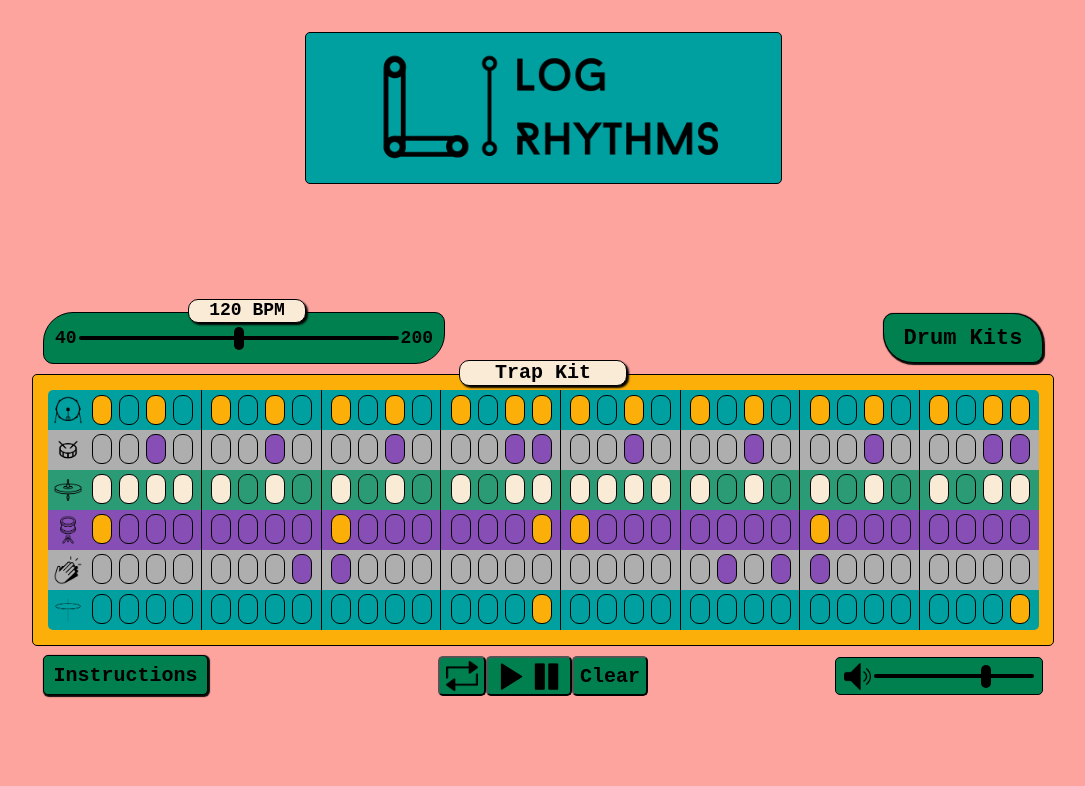
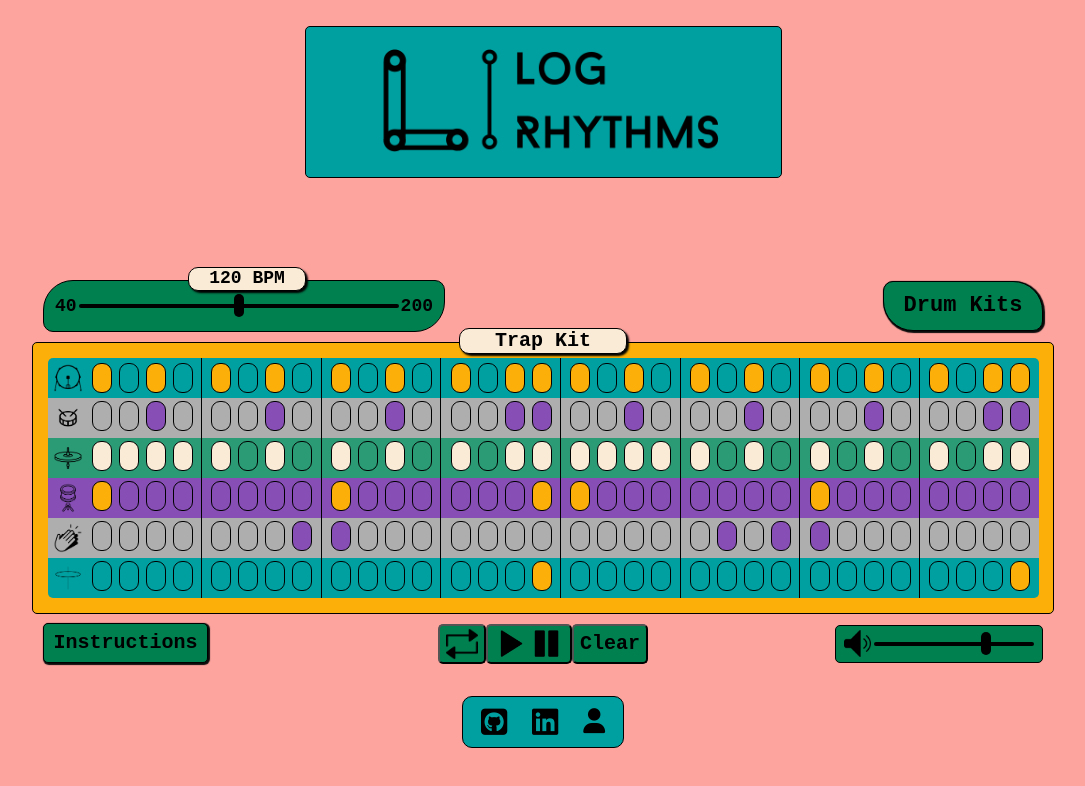
Before and after one commit to Colemartindale/Log-Rhythms, a website built with webpack: page index.html in a window 1280 px wide. Shown: the whole page, without its empty margins (97-1182 px from the left). Built offline with nearby package versions, Linux system fonts and the light colour scheme; files whose address does not match are found by name.

Commit message:
Include footer links

```diff
--- a/index.html
+++ b/index.html
@@ -7,6 +7,9 @@
     <meta http-equiv="X-UA-Compatible" content="ie=edge" />
     <link rel="icon" type='image' href="../assets/logos/LRtablogo.png" />
     <link rel="stylesheet" href="./dist/main.css" />
+    <link rel="stylesheet" href="https://cdn.jsdelivr.net/gh/devicons/devicon@v2.15.1/devicon.min.css">
+    <link rel="stylesheet" href="path/to/font-awesome/css/font-awesome.min.css">
+    <script src="https://kit.fontawesome.com/fafcaae853.js" crossorigin="anonymous"></script>
     <script src="./dist/main.js"></script>
     <title>Log Rhythms</title>
   </head>
@@ -749,6 +752,18 @@
         <input type="range" min="-40" max="-5" value="-15" class="slider-input" id="vol-slider">
       </div>
     </div>
+
+    <div class="links-container">
+      <a href="https://github.com/Colemartindale/Log-Rhythms">
+        <i class="fa-brands fa-github-square link"></i>
+      </a>
+      <a href="https://www.linkedin.com/in/cole-martindale-385045147/">
+        <i class="fa-brands fa-linkedin link"></i>
+            </a>
+      <a href="https://colemartindale.me/">
+        <i class="fa-solid fa-user link"></i>
+      </a>
+    </div>
   </body>
 
 </html>
--- a/src/index.scss
+++ b/src/index.scss
@@ -20,8 +20,8 @@ body {
     width: 475px;
     height: 150px;
     border: 1px solid black;
-    margin-top: 2.5%;
-    margin-bottom: 10%;
+    margin-top: 2%;
+    margin-bottom: 8%;
     border-radius: 5px;
 }
 
--- a/src/styles/playback-controls.scss
+++ b/src/styles/playback-controls.scss
@@ -219,3 +219,43 @@
 .instructions-container > .instructions-btn:focus + .dropdown-menu-2 {
     opacity: 1;
 }
+
+.links-container {
+    display: flex;
+    justify-content: space-between;
+    align-items: center;
+    margin: auto;
+    margin-top: 10px;
+    width: 140px;
+    border-radius: 10px;
+    padding: 10px;
+    position: relative;
+    background-color: #00a0a0;
+    border: 1px solid black;
+    margin-top: 2rem;
+
+    a {
+        margin-left: .5rem;
+        margin-right: .5rem;
+        text-decoration: none;
+        color: black;
+
+        &:hover {
+            .link {
+                transform: scale(1.1);
+            }
+        }
+    }
+
+    .link {
+        font-size: 30px;
+    }
+
+    .fa-user {
+        font-size: 25px;
+
+        &:hover {
+            transform: scale(1.2);
+        }
+    }
+}
```
Also changed, not shown: dist/main.css.
